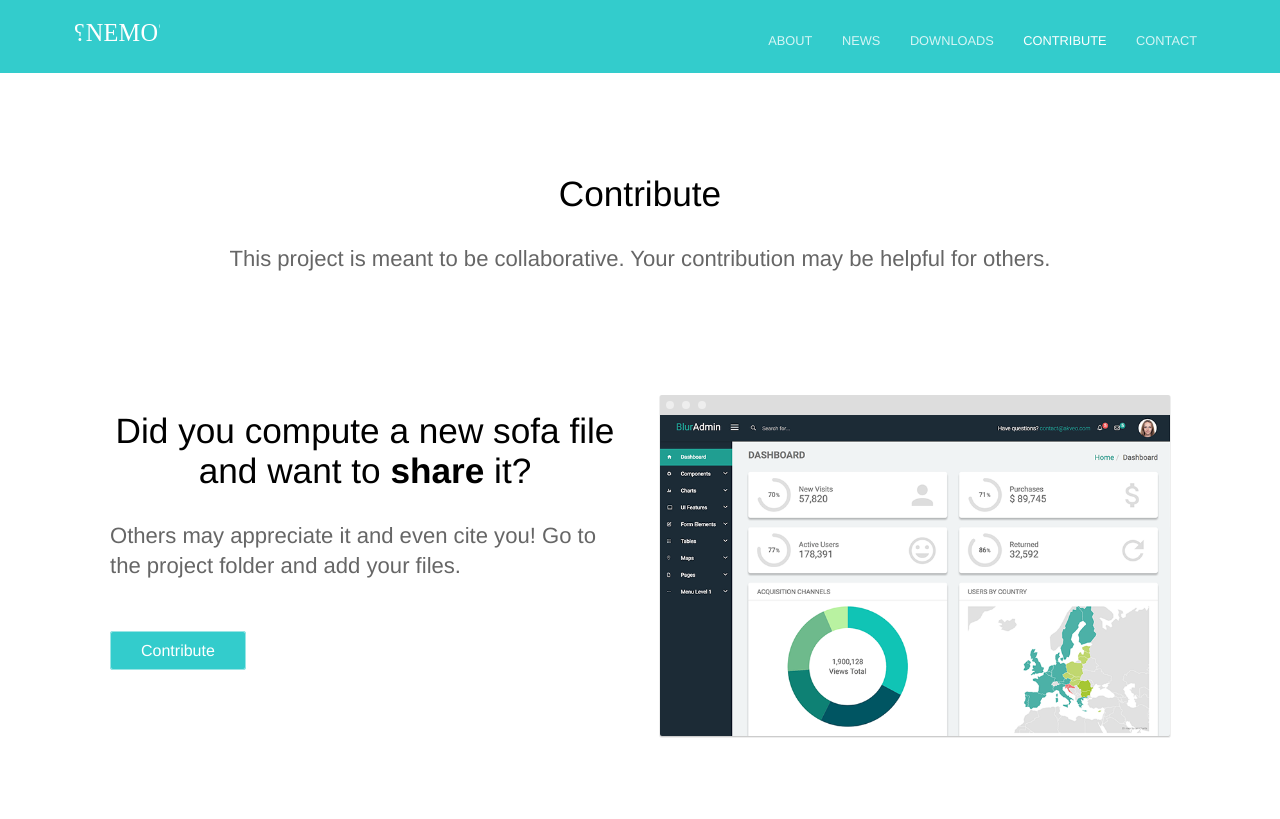
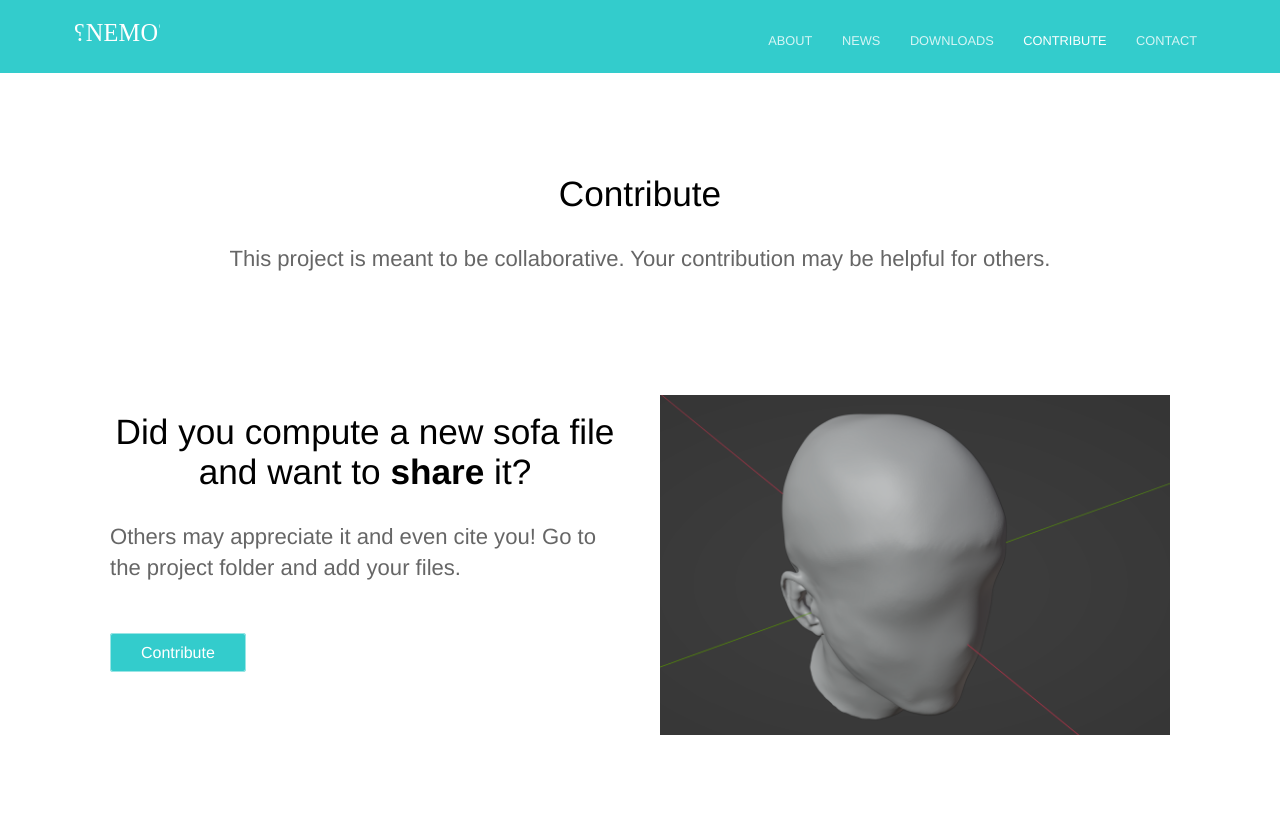
Before and after one commit to TheNEMOproject/TheNEMOproject.github.io, a Jekyll site: the page built from contribute.html, in a window 1280 px wide. Shown: the top 819 px of the page. Built offline with Jekyll 4.4.1, drawn with Linux system fonts in a browser that asks for light colours; grey boxes are pictures that could not be loaded.

Commit message:
Update contribute.html

```diff
--- a/contribute.html
+++ b/contribute.html
@@ -12,7 +12,7 @@ description: >-
 			<div class="cta button"><a href="https://github.com/TheNEMOproject/NEMOhrtf">Contribute</a></div>
 		</div>
 		<div class="image">
-			<img src="{{ site.baseurl }}/images/dashboard.png" alt="Screenshot" class="screenshot editable" />
+			<img src="{{ site.baseurl }}/images/NEMO_head3_format.png"/>
 		</div>
 	</div>
 </section>
@@ -25,7 +25,7 @@ description: >-
 			<div class="cta button"><a href="https://github.com/TheNEMOproject/NEMOhrtf">Ask for help</a></div>
 		</div>
 		<div class="image">
-			<img src="{{ site.baseurl }}/images/dashboard.png" alt="Screenshot" class="screenshot editable" />
+			<img src="{{ site.baseurl }}/images/NEMO_ear4_format.png"/>
 		</div>
 	</div>
 </section>
```
